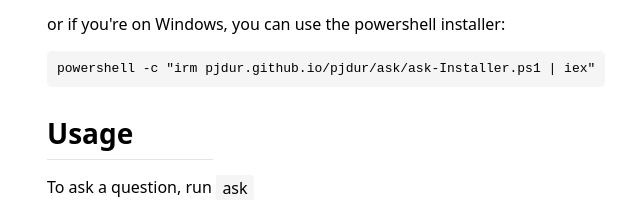
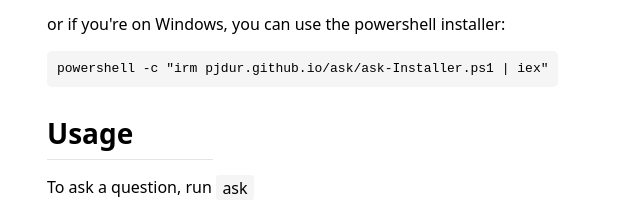
Before and after one commit to Pjdur/ask, a plain HTML site: page index.html in a window 1280 px wide. Shown: the part 289-500 px from the top of the page, 33-673 px from the left. Drawn offline with Linux system fonts and the light colour scheme.

Commit message:
Fix PowerShell installer URL in index.html

```diff
--- a/index.html
+++ b/index.html
@@ -15,7 +15,7 @@
 </pre>
     <p>or if you're on Windows, you can use the powershell installer:</p>
     <pre>
-powershell -c "irm pjdur.github.io/pjdur/ask/ask-Installer.ps1 | iex"
+powershell -c "irm pjdur.github.io/ask/ask-Installer.ps1 | iex"
 </pre>
     <h2>Usage</h2>
     <p>To ask a question, run <code>ask</code></p>
```
